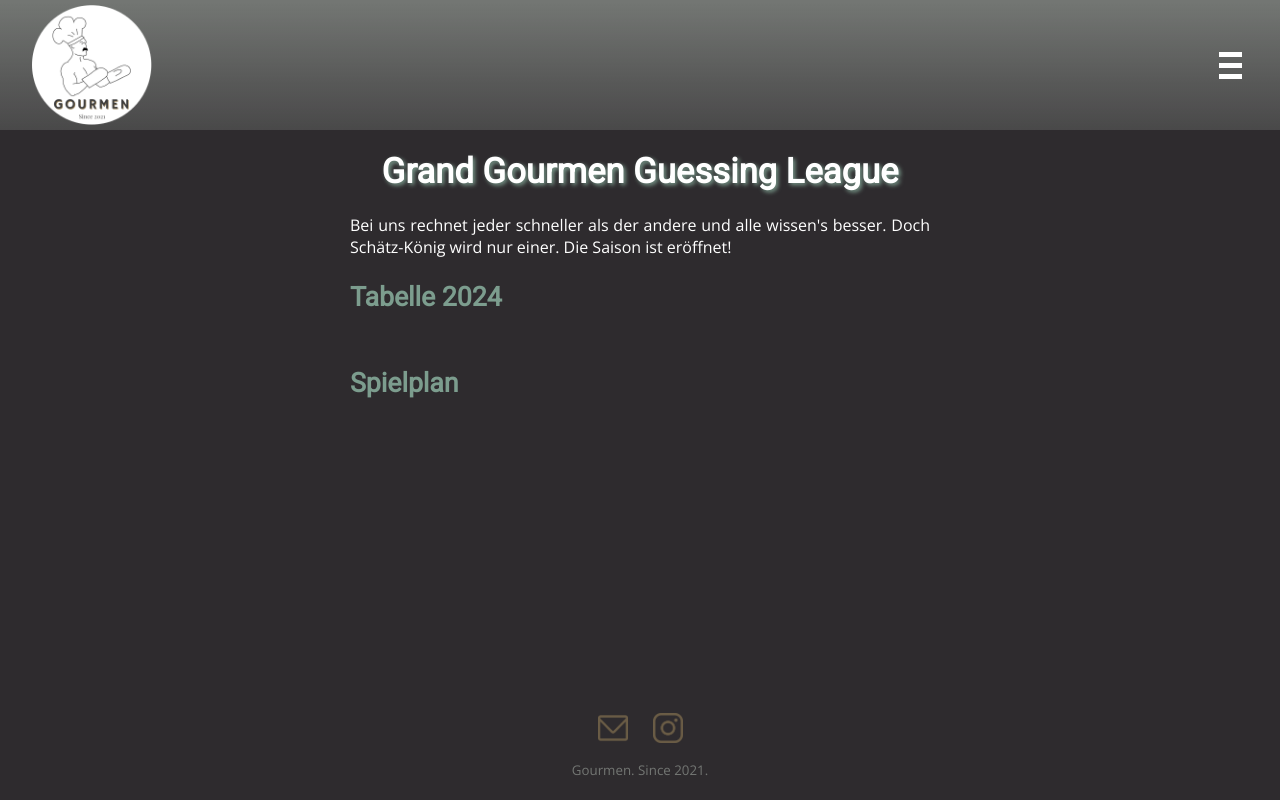
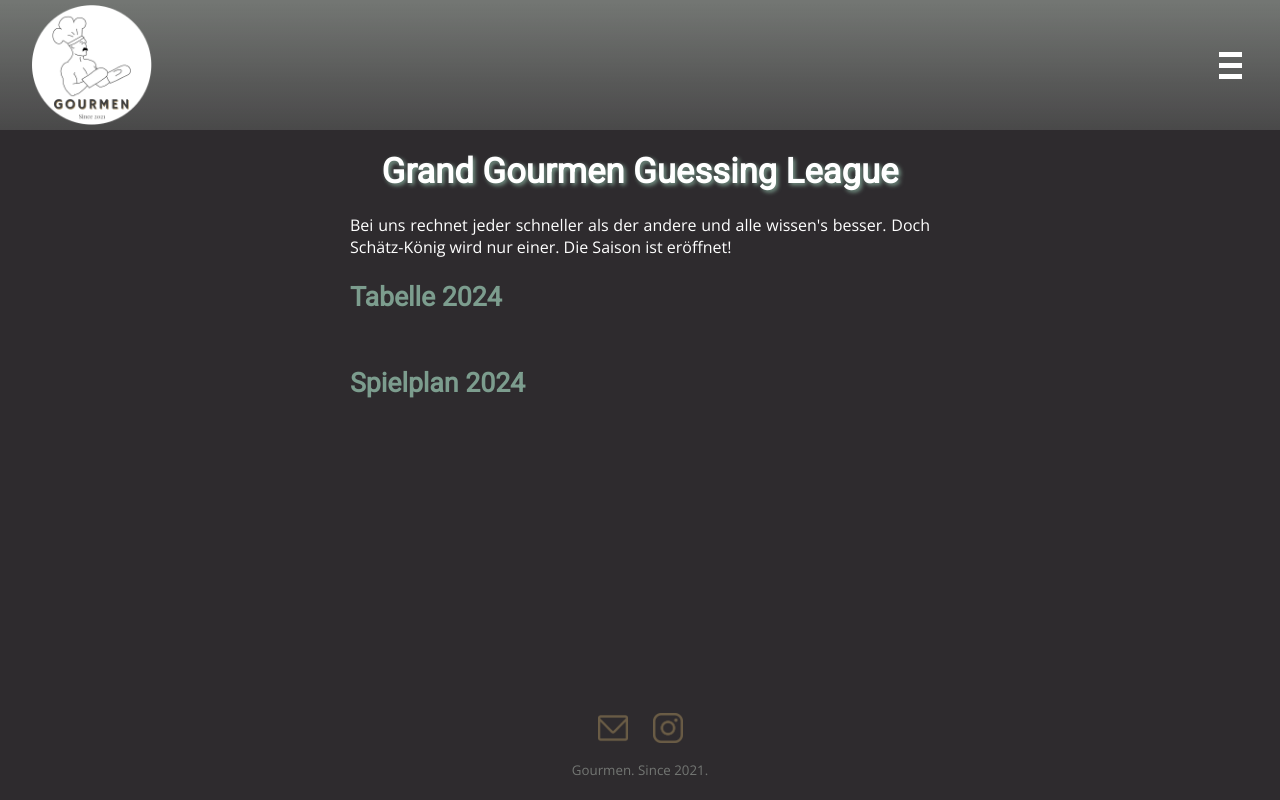
Before and after one commit to Gourmen/Gourmen, a plain HTML site: page gggl.html in a window 1280 px wide. Drawn offline with nearby package versions, Linux system fonts and the light colour scheme; no server answers.

Commit message:
Update gggl.html

```diff
--- a/gggl.html
+++ b/gggl.html
@@ -41,7 +41,7 @@
             <h2>Tabelle 2024</h2>
             <div class="ranglisteLiga" id="ranglisteLiga"></div>
 
-            <h2>Spielplan</h2>
+            <h2>Spielplan 2024</h2>
             <div class="ranglisteLiga" id="spielplan"></div>
 
 
```
